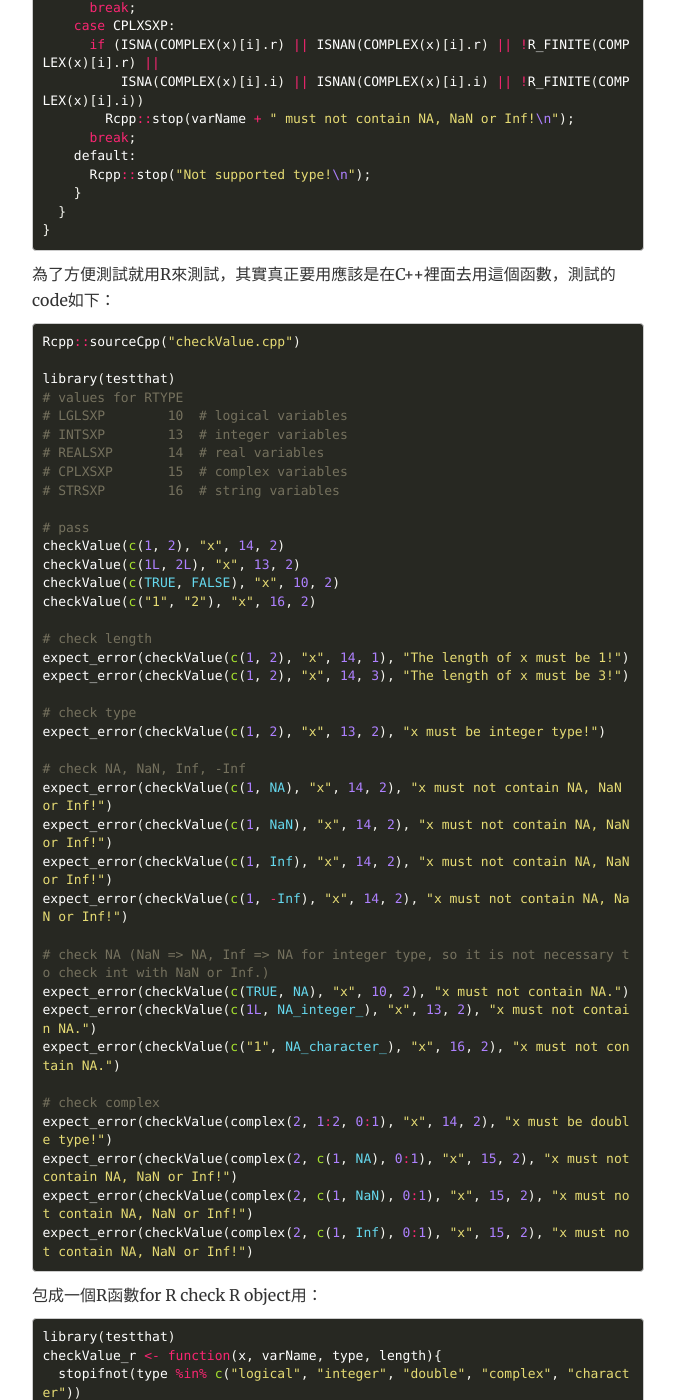
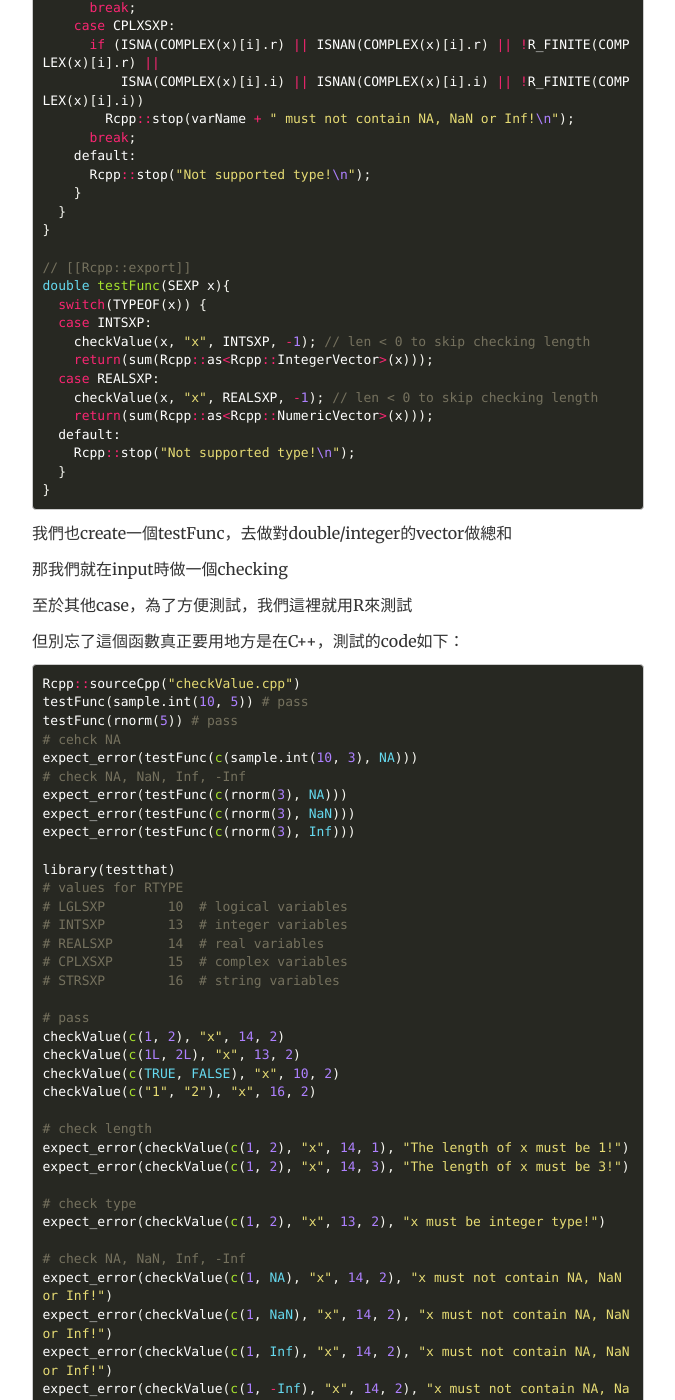
Before and after one commit to chengyucatch/chingchuan-chen.github.com, a Jekyll site: the page built from _posts/2017-03-31-Rcpp-object-check.md, in a window 1280 px wide and 1400 px high, scrolled down 1345 px. Shown: the whole window, without its empty margins (302-977 px from the left). Built offline with Jekyll 4.4.1, drawn with Linux system fonts in a browser that asks for light colours; comment, search, counter and statistics services are not loaded.

Commit message:
modify tag

````diff
--- a/_posts/2017-03-31-Rcpp-object-check.md
+++ b/_posts/2017-03-31-Rcpp-object-check.md
@@ -74,12 +74,40 @@ void checkValue(SEXP x, const std::string varName = "x", const int RTYPE = 14, c
     }
   }
 }
+
+// [[Rcpp::export]]
+double testFunc(SEXP x){
+  switch(TYPEOF(x)) {
+  case INTSXP:
+    checkValue(x, "x", INTSXP, -1); // len < 0 to skip checking length
+    return(sum(Rcpp::as<Rcpp::IntegerVector>(x)));
+  case REALSXP:
+    checkValue(x, "x", REALSXP, -1); // len < 0 to skip checking length
+    return(sum(Rcpp::as<Rcpp::NumericVector>(x)));
+  default:
+    Rcpp::stop("Not supported type!\n");
+  }
+}
 ```
 
-為了方便測試就用R來測試，其實真正要用應該是在C++裡面去用這個函數，測試的code如下：
+我們也create一個testFunc，去做對double/integer的vector做總和
+
+那我們就在input時做一個checking
+
+至於其他case，為了方便測試，我們這裡就用R來測試
+
+但別忘了這個函數真正要用地方是在C++，測試的code如下：
 
 ``` R
 Rcpp::sourceCpp("checkValue.cpp")
+testFunc(sample.int(10, 5)) # pass
+testFunc(rnorm(5)) # pass
+# cehck NA
+expect_error(testFunc(c(sample.int(10, 3), NA)))
+# check NA, NaN, Inf, -Inf
+expect_error(testFunc(c(rnorm(3), NA)))
+expect_error(testFunc(c(rnorm(3), NaN)))
+expect_error(testFunc(c(rnorm(3), Inf)))
 
 library(testthat)
 # values for RTYPE
````
